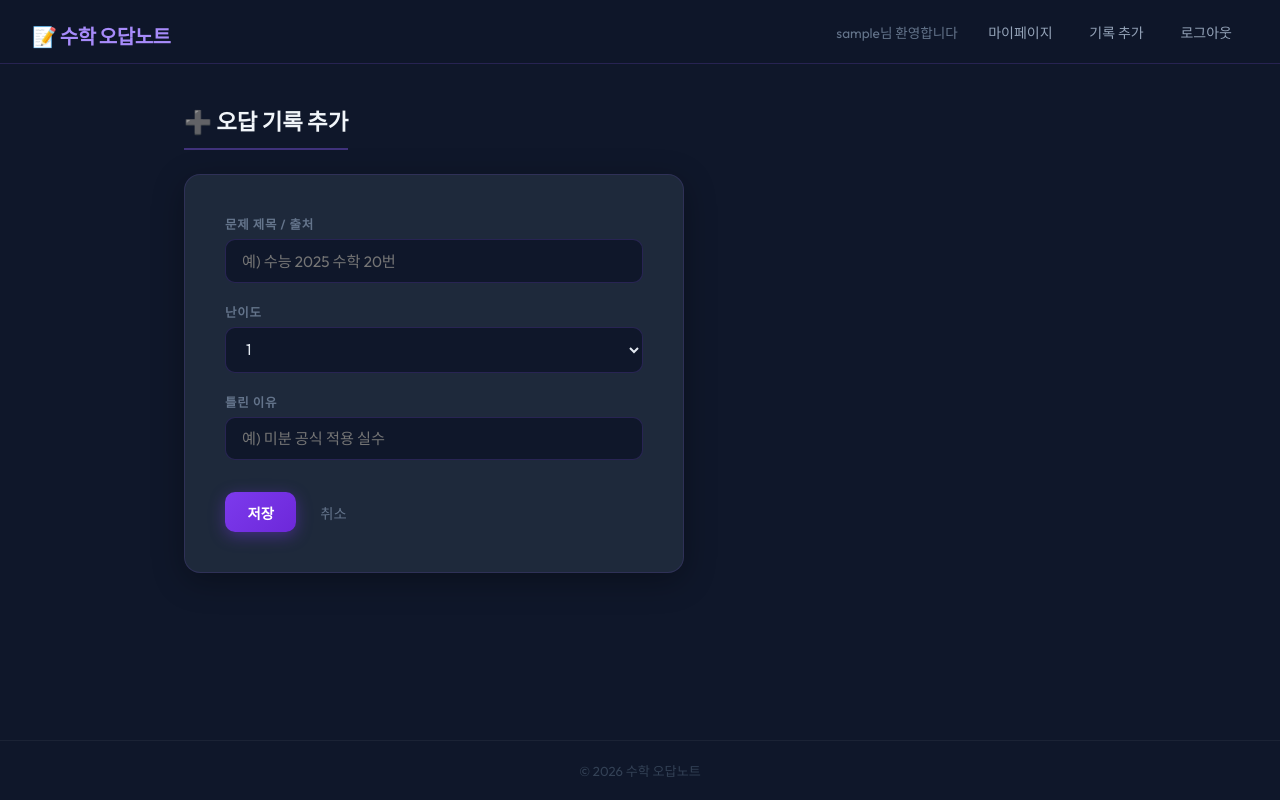
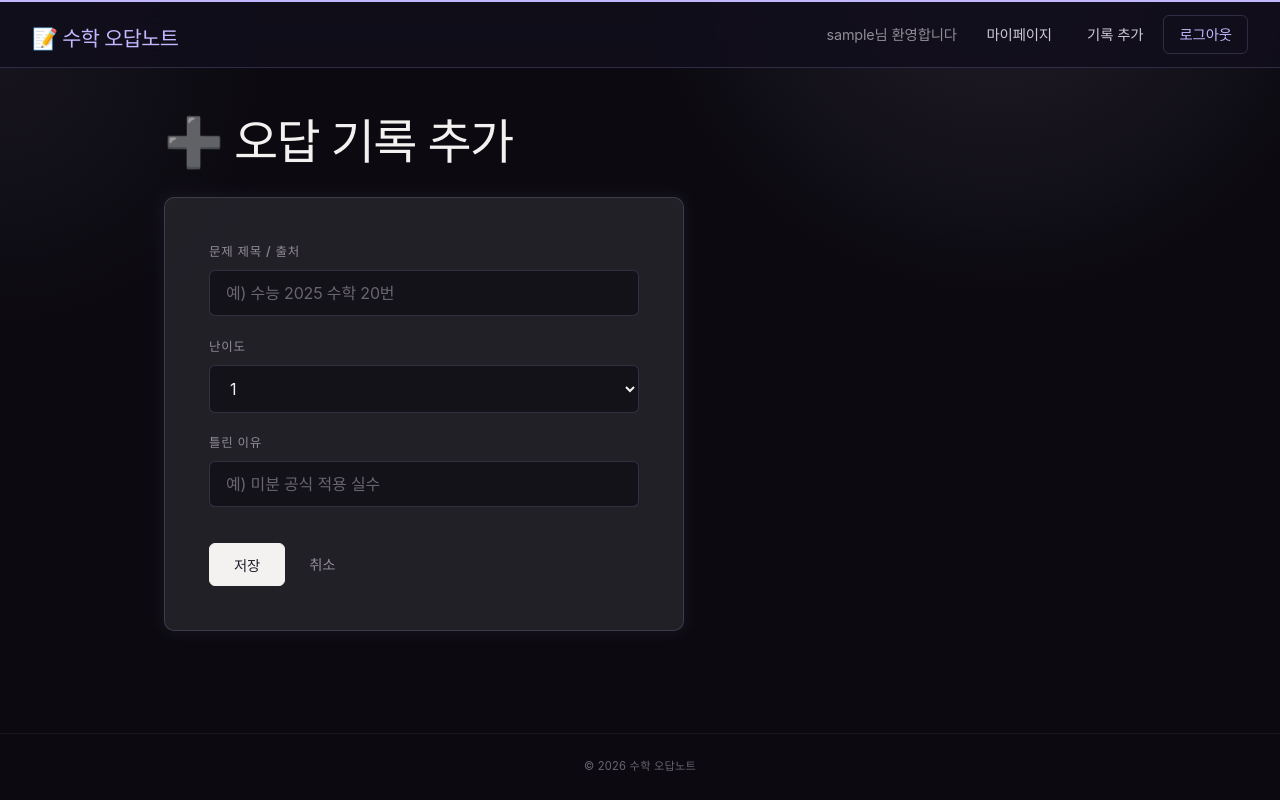
Before and after one commit to zmflm0110/myapp3, a Flask app: page /add in a window 1280 px wide. Run offline with Flask 3, Linux system fonts and the light colour scheme; the visitor is signed in with stand-in values (Sample User, id 1).

Commit message:
update static/css/style.css

```diff
--- a/static/css/style.css
+++ b/static/css/style.css
@@ -1,3 +1,35 @@
+:root {
+  --bg:        #0c0a10;
+  --surface:   rgba(39, 38, 45, 0.8);
+  --surface-2: #1f1c26;
+  --accent:      #c2b8ff;
+  --accent-soft: rgba(194, 184, 255, 0.2);
+  --accent-line: rgba(194, 184, 255, 0.18);
+  --cream:       #f4f2f0;
+  --muted:       #928c97;
+  --muted-2:     #6a6470;
+  --danger:      #ff6b6b;
+  --on-accent:   #221d2a;
+
+  --fs-display: clamp(2.6rem, 6vw, 4.25rem);
+  --fs-h1:      clamp(2rem, 4vw, 3rem);
+  --fs-h2:      1.6rem;
+  --fs-h3:      1.3rem;
+  --fs-lead:    1.18rem;
+  --fs-body:    1rem;
+  --fs-sm:      0.9rem;
+  --fs-cap:     0.78rem;
+  --fs-tiny:    0.7rem;
+
+  --w-thin:  200;
+  --w-light: 300;
+  --w-reg:   400;
+  --w-med:   500;
+
+  --radius:    10px;
+  --radius-sm: 6px;
+}
+
 * {
   box-sizing: border-box;
   margin: 0;
@@ -5,22 +37,39 @@
 }
 
 body {
-  font-family: 'Outfit', 'Noto Sans KR', sans-serif;
-  background: #0f172a;
-  color: #e2e8f0;
+  font-family: 'Inter', 'Outfit', 'Noto Sans KR', sans-serif;
+  background: var(--bg);
+  color: var(--cream);
   min-height: 100vh;
   display: flex;
   flex-direction: column;
+  font-size: var(--fs-body);
+  line-height: 1.6;
+  letter-spacing: -0.01em;
+  -webkit-font-smoothing: antialiased;
 }
+
+body::before {
+  content: "";
+  position: fixed;
+  inset: 0;
+  background:
+    radial-gradient(620px circle at 78% -8%, rgba(194, 184, 255, 0.12), transparent 60%),
+    radial-gradient(520px circle at 0% 8%,  rgba(194, 184, 255, 0.06), transparent 55%);
+  pointer-events: none;
+  z-index: 0;
+}
+body > * { position: relative; z-index: 1; }
 
 /* ── Header ── */
 header {
-  background: rgba(15, 23, 42, 0.85);
-  backdrop-filter: blur(12px);
-  -webkit-backdrop-filter: blur(12px);
-  border-bottom: 1px solid rgba(139, 92, 246, 0.2);
+  background: rgba(18, 14, 28, 0.88);
+  backdrop-filter: blur(14px);
+  -webkit-backdrop-filter: blur(14px);
+  border-top: 2px solid var(--accent);
+  border-bottom: 1px solid var(--accent-line);
   padding: 0 2rem;
-  height: 64px;
+  height: 68px;
   display: flex;
   justify-content: space-between;
   align-items: center;
@@ -30,15 +79,14 @@ header {
 }
 
 header h1 a {
-  color: #a78bfa;
+  color: var(--accent);
   text-decoration: none;
-  font-size: 1.25rem;
-  font-weight: 700;
-  letter-spacing: -0.5px;
+  font-size: var(--fs-h3);
+  font-weight: var(--w-med);
+  letter-spacing: -0.03em;
   transition: color 0.2s;
 }
-
-header h1 a:hover { color: #c4b5fd; }
+header h1 a:hover { color: #dbd6ff; }
 
 nav {
   display: flex;
@@ -47,154 +95,210 @@ nav {
 }
 
 nav span {
-  color: #64748b;
-  font-size: 0.85rem;
+  color: var(--muted);
+  font-size: var(--fs-sm);
   margin-right: 0.6rem;
 }
 
 nav a {
-  color: #94a3b8;
+  color: #cfc9d6;
   text-decoration: none;
-  font-size: 0.875rem;
-  font-weight: 500;
-  padding: 0.4rem 1rem;
-  border-radius: 8px;
+  font-size: var(--fs-sm);
+  font-weight: var(--w-reg);
+  padding: 0.42rem 0.95rem;
+  border-radius: var(--radius-sm);
   transition: all 0.2s;
 }
+nav a:hover {
+  background: var(--accent-soft);
+  color: var(--accent);
+}
 
-nav a:hover {
-  background: rgba(139, 92, 246, 0.15);
-  color: #a78bfa;
+nav a[href="/logout"] {
+  border: 1px solid var(--accent-line);
+  color: var(--accent);
+}
+nav a[href="/logout"]:hover {
+  border-color: var(--accent);
+  background: var(--accent-soft);
 }
 
 /* ── Main ── */
 main {
-  max-width: 960px;
+  max-width: 1000px;
   width: 100%;
-  margin: 2.5rem auto;
+  margin: 3rem auto;
   padding: 0 1.5rem;
   flex: 1;
   opacity: 0;
   transform: translateY(16px);
-  animation: fadeUp 0.5s ease forwards 0.1s;
+  animation: fadeUp 0.55s ease forwards 0.08s;
 }
 
 @keyframes fadeUp {
   to { opacity: 1; transform: translateY(0); }
 }
 
+/* ── Headings ── */
 h2 {
-  font-size: 1.4rem;
-  font-weight: 700;
-  color: #f1f5f9;
-  margin-bottom: 1.5rem;
-  padding-bottom: 0.75rem;
-  border-bottom: 2px solid rgba(139, 92, 246, 0.4);
-  display: inline-block;
+  font-size: var(--fs-h1);
+  font-weight: var(--w-thin);
+  color: var(--cream);
+  letter-spacing: -0.035em;
+  margin-bottom: 1.75rem;
+  line-height: 1.1;
 }
 
-/* ── Table ── */
-.table-wrap {
-  background: #1e293b;
-  border-radius: 16px;
-  border: 1px solid rgba(139, 92, 246, 0.15);
-  overflow: hidden;
-  box-shadow: 0 8px 32px rgba(0, 0, 0, 0.3);
+/* ── Hero section ── */
+.hero {
+  padding: 5rem 0 3.5rem;
 }
 
-table {
-  width: 100%;
-  border-collapse: collapse;
+.hero-title {
+  font-size: var(--fs-display);
+  font-weight: var(--w-thin);
+  line-height: 1.05;
+  letter-spacing: -0.04em;
+  margin-bottom: 1.5rem;
 }
 
-thead tr {
-  background: rgba(139, 92, 246, 0.12);
-  border-bottom: 1px solid rgba(139, 92, 246, 0.2);
+.hero-title .accent { color: var(--accent); }
+.hero-title .cream  { color: var(--cream); }
+
+.hero-sub {
+  font-size: var(--fs-lead);
+  color: var(--muted);
+  max-width: 520px;
+  margin-bottom: 2.5rem;
+  line-height: 1.65;
 }
 
-th {
-  color: #a78bfa;
-  padding: 1rem 1.25rem;
-  text-align: left;
-  font-size: 0.75rem;
-  font-weight: 600;
-  letter-spacing: 1px;
-  text-transform: uppercase;
+.hero-sub .key {
+  color: var(--cream);
+  font-weight: var(--w-med);
 }
 
-td {
-  padding: 1rem 1.25rem;
-  border-bottom: 1px solid rgba(255, 255, 255, 0.05);
-  font-size: 0.95rem;
-  vertical-align: middle;
-  color: #cbd5e1;
-  transition: background 0.15s;
+.hero-cta {
+  display: flex;
+  align-items: center;
+  gap: 1.25rem;
+  flex-wrap: wrap;
 }
 
-tbody tr {
-  opacity: 0;
-  animation: rowIn 0.4s ease forwards;
+
+.dashboard-head {
+  display: flex;
+  align-items: baseline;
+  gap: 1rem;
+  margin-bottom: 1.5rem;
 }
 
-tbody tr:nth-child(1) { animation-delay: 0.05s; }
-tbody tr:nth-child(2) { animation-delay: 0.10s; }
-tbody tr:nth-child(3) { animation-delay: 0.15s; }
-tbody tr:nth-child(4) { animation-delay: 0.20s; }
-tbody tr:nth-child(5) { animation-delay: 0.25s; }
-tbody tr:nth-child(n+6) { animation-delay: 0.30s; }
+.dashboard-head h2 { margin-bottom: 0; }
 
-@keyframes rowIn {
-  from { opacity: 0; transform: translateX(-8px); }
-  to   { opacity: 1; transform: translateX(0); }
+/* ── Record cards ── */
+.record-grid {
+  display: grid;
+  grid-template-columns: repeat(auto-fill, minmax(300px, 1fr));
+  gap: 1rem;
 }
 
-tbody tr:last-child td { border-bottom: none; }
-
-tbody tr:hover td { background: rgba(139, 92, 246, 0.07); }
-
-td:first-child {
-  font-weight: 600;
-  color: #a78bfa;
+.record-card {
+  background: var(--surface);
+  border-radius: var(--radius);
+  border: 1px solid var(--accent-line);
+  padding: 1.5rem;
+  box-shadow: 0 0 16px 4px rgba(194, 184, 255, 0.05);
+  display: flex;
+  flex-direction: column;
+  gap: 0.65rem;
+  transition: border-color 0.2s, transform 0.2s;
 }
 
-td:last-child {
-  display: flex;
-  align-items: center;
-  gap: 0.5rem;
+.record-card:hover {
+  border-color: rgba(194, 184, 255, 0.45);
+  transform: translateY(-2px);
 }
 
-td form { margin: 0; }
+.record-header {
+  display: flex;
+  justify-content: space-between;
+  align-items: center;
+}
+
+.record-user {
+  font-size: var(--fs-cap);
+  font-weight: var(--w-med);
+  color: var(--accent);
+  text-transform: uppercase;
+  letter-spacing: 0.06em;
+}
+
+.record-diff {
+  font-size: var(--fs-cap);
+  color: var(--muted);
+  background: rgba(194, 184, 255, 0.08);
+  padding: 0.2rem 0.65rem;
+  border-radius: 99px;
+  border: 1px solid var(--accent-line);
+}
+
+.record-title {
+  font-size: var(--fs-body);
+  font-weight: var(--w-med);
+  color: var(--cream);
+  line-height: 1.4;
+}
+
+.record-reason {
+  font-size: var(--fs-sm);
+  color: var(--muted);
+  line-height: 1.55;
+  flex: 1;
+}
+
+.record-actions {
+  display: flex;
+  justify-content: flex-end;
+  margin-top: 0.25rem;
+}
+
 
 /* ── Empty state ── */
 .empty {
   text-align: center;
-  padding: 4rem 1rem;
-  background: #1e293b;
-  border-radius: 16px;
-  border: 1px solid rgba(139, 92, 246, 0.15);
-  color: #64748b;
-  box-shadow: 0 8px 32px rgba(0, 0, 0, 0.3);
+  padding: 4.5rem 1rem;
+  background: var(--surface);
+  border-radius: var(--radius);
+  border: 1px solid var(--accent-line);
+  color: var(--muted);
+  box-shadow: 0 0 16px 4px rgba(194, 184, 255, 0.05);
 }
 
-.empty p { font-size: 1.05rem; margin-bottom: 1.5rem; }
+.empty p {
+  font-size: var(--fs-lead);
+  margin-bottom: 1.75rem;
+  font-weight: var(--w-light);
+}
 
 /* ── Form card ── */
 .form-card {
-  background: #1e293b;
-  border-radius: 16px;
-  border: 1px solid rgba(139, 92, 246, 0.15);
-  box-shadow: 0 8px 32px rgba(0, 0, 0, 0.3);
-  padding: 2.5rem;
-  max-width: 500px;
+  background: var(--surface);
+  border-radius: var(--radius);
+  border: 1px solid var(--accent-line);
+  box-shadow: 0 0 16px 4px rgba(194, 184, 255, 0.05);
+  padding: 2.75rem;
+  max-width: 520px;
 }
+
+.form-card h2 { font-size: var(--fs-h2); }
 
 form label {
   display: block;
-  margin-bottom: 1.25rem;
-  font-size: 0.78rem;
-  font-weight: 600;
-  color: #64748b;
-  letter-spacing: 0.8px;
+  margin-bottom: 1.3rem;
+  font-size: var(--fs-cap);
+  font-weight: var(--w-med);
+  color: var(--muted);
+  letter-spacing: 0.06em;
   text-transform: uppercase;
 }
 
@@ -203,110 +307,132 @@ form input[type="password"],
 form select {
   display: block;
   width: 100%;
-  padding: 0.7rem 1rem;
-  margin-top: 0.4rem;
-  border: 1.5px solid rgba(139, 92, 246, 0.2);
-  border-radius: 10px;
-  font-size: 0.95rem;
+  padding: 0.75rem 1rem;
+  margin-top: 0.5rem;
+  border: 1px solid var(--accent-line);
+  border-radius: var(--radius-sm);
+  font-size: var(--fs-body);
   font-family: inherit;
-  color: #e2e8f0;
-  background: #0f172a;
+  font-weight: var(--w-reg);
+  letter-spacing: -0.01em;
+  color: var(--cream);
+  background: rgba(12, 10, 16, 0.6);
   outline: none;
   transition: border-color 0.2s, box-shadow 0.2s;
 }
 
+form input::placeholder { color: var(--muted-2); }
+
 form input:focus,
 form select:focus {
-  border-color: #8b5cf6;
-  box-shadow: 0 0 0 4px rgba(139, 92, 246, 0.12);
+  border-color: var(--accent);
+  box-shadow: 0 0 0 4px var(--accent-soft);
 }
 
-form select option { background: #1e293b; }
+form select option { background: var(--surface-2); }
 
 .form-actions {
   display: flex;
   align-items: center;
   gap: 1rem;
-  margin-top: 2rem;
+  margin-top: 2.25rem;
 }
 
 /* ── Buttons ── */
 .btn {
   display: inline-block;
-  padding: 0.6rem 1.4rem;
-  border-radius: 10px;
-  font-size: 0.9rem;
-  font-weight: 600;
+  padding: 0.62rem 1.5rem;
+  border-radius: var(--radius-sm);
+  font-size: var(--fs-sm);
+  font-weight: var(--w-med);
   font-family: inherit;
+  letter-spacing: -0.01em;
   cursor: pointer;
-  border: none;
+  border: 1px solid transparent;
   text-decoration: none;
   text-align: center;
-  position: relative;
-  overflow: hidden;
-  transition: all 0.2s;
+  transition: all 0.18s;
 }
 
 .btn-primary {
-  background: linear-gradient(135deg, #7c3aed, #6d28d9);
-  color: #fff;
-  box-shadow: 0 4px 16px rgba(124, 58, 237, 0.4);
+  background: var(--cream);
+  color: var(--on-accent);
+  border-color: var(--cream);
+}
+.btn-primary:hover {
+  transform: translateY(-1px);
+  box-shadow: 0 6px 20px rgba(244, 242, 240, 0.18);
+  color: var(--on-accent);
+}
+.btn-primary:active { transform: translateY(0); }
+
+.btn-edit {
+  background: transparent;
+  color: var(--accent);
+  border-color: var(--accent-line);
+}
+.btn-edit:hover {
+  border-color: var(--accent);
+  background: var(--accent-soft);
+  color: var(--accent);
 }
 
-.btn-primary:hover {
-  transform: translateY(-2px);
-  box-shadow: 0 8px 24px rgba(124, 58, 237, 0.5);
+.btn-danger {
+  background: rgba(255, 107, 107, 0.08);
+  color: var(--danger);
+  border: 1px solid rgba(255, 107, 107, 0.25);
 }
-
-.btn-primary:active { transform: translateY(0); }
-
-.btn-danger {
-  background: rgba(239, 68, 68, 0.1);
-  color: #f87171;
-  border: 1px solid rgba(239, 68, 68, 0.25);
-  padding: 0.35rem 0.8rem;
-  font-size: 0.82rem;
-}
-
 .btn-danger:hover {
-  background: #ef4444;
+  background: var(--danger);
   color: #fff;
-  border-color: #ef4444;
+  border-color: var(--danger);
 }
 
 .btn-cancel {
-  color: #64748b;
-  font-size: 0.9rem;
+  color: var(--muted);
+  font-size: var(--fs-sm);
   text-decoration: none;
   padding: 0.5rem;
   transition: color 0.2s;
 }
-
-.btn-cancel:hover { color: #94a3b8; }
+.btn-cancel:hover { color: var(--cream); }
 
 button {
-  background: linear-gradient(135deg, #7c3aed, #6d28d9);
+  background: var(--cream);
+  color: var(--on-accent);
+  border: 1px solid var(--cream);
+  padding: 0.62rem 1.5rem;
+  border-radius: var(--radius-sm);
+  cursor: pointer;
+  font-size: var(--fs-sm);
+  font-weight: var(--w-med);
+  font-family: inherit;
+  letter-spacing: -0.01em;
+  transition: all 0.18s;
+}
+button:hover {
+  transform: translateY(-1px);
+  box-shadow: 0 6px 20px rgba(244, 242, 240, 0.18);
+}
+button:active { transform: translateY(0); }
+
+button.btn-danger {
+  background: rgba(255, 107, 107, 0.08);
+  color: var(--danger);
+  border: 1px solid rgba(255, 107, 107, 0.25);
+  padding: 0.38rem 0.8rem;
+  font-size: var(--fs-cap);
+  box-shadow: none;
+}
+button.btn-danger:hover {
+  background: var(--danger);
   color: #fff;
-  border: none;
-  padding: 0.6rem 1.4rem;
-  border-radius: 10px;
-  cursor: pointer;
-  font-size: 0.9rem;
-  font-weight: 600;
-  font-family: inherit;
-  box-shadow: 0 4px 16px rgba(124, 58, 237, 0.4);
-  position: relative;
-  overflow: hidden;
-  transition: all 0.2s;
+  border-color: var(--danger);
+  transform: none;
+  box-shadow: none;
 }
 
-button:hover {
-  transform: translateY(-2px);
-  box-shadow: 0 8px 24px rgba(124, 58, 237, 0.5);
-}
-
-button:active { transform: translateY(0); }
-
+.form-card--full { max-width: 100%; }
 
 /* ── Login ── */
 .login-wrap {
@@ -317,48 +443,59 @@ button:active { transform: translateY(0); }
 }
 
 .login-card {
-  background: #1e293b;
-  border-radius: 20px;
-  border: 1px solid rgba(139, 92, 246, 0.2);
+  background: var(--surface);
+  border-radius: 14px;
+  border: 1px solid var(--accent-soft);
   box-shadow: 0 24px 64px rgba(0, 0, 0, 0.5);
   padding: 3rem 2.5rem;
   width: 100%;
-  max-width: 400px;
-  border-top: 3px solid #7c3aed;
+  max-width: 410px;
+  border-top: 2px solid var(--accent);
 }
 
 .login-card h2 {
   text-align: center;
   margin-bottom: 2rem;
-  font-size: 1.5rem;
-  border: none;
-  display: block;
-  padding: 0;
-  color: #f1f5f9;
+  font-size: var(--fs-h2);
+  font-weight: var(--w-thin);
+  color: var(--cream);
 }
 
 /* ── Error ── */
 .error {
-  background: rgba(239, 68, 68, 0.08);
-  color: #fca5a5;
-  border: 1px solid rgba(239, 68, 68, 0.2);
-  border-left: 3px solid #ef4444;
-  border-radius: 8px;
+  background: rgba(255, 107, 107, 0.08);
+  color: #ffb4b4;
+  border: 1px solid rgba(255, 107, 107, 0.2);
+  border-left: 3px solid var(--danger);
+  border-radius: var(--radius-sm);
   padding: 0.75rem 1rem;
-  font-size: 0.9rem;
+  font-size: var(--fs-sm);
   margin-bottom: 1.25rem;
 }
 
 /* ── Links ── */
-a { color: #a78bfa; }
+a { color: var(--accent); }
 
 /* ── Footer ── */
 footer {
   text-align: center;
-  padding: 1.25rem;
-  color: #334155;
-  font-size: 0.82rem;
+  padding: 1.5rem;
+  color: var(--muted-2);
+  font-size: var(--fs-tiny);
+  letter-spacing: 0.02em;
   border-top: 1px solid rgba(255, 255, 255, 0.05);
-  background: #0f172a;
+  background: var(--bg);
   margin-top: auto;
 }
+
+/* ── Responsive ── */
+@media (max-width: 640px) {
+  header { padding: 0 1rem; }
+  nav a { padding: 0.4rem 0.6rem; }
+  .form-card { padding: 1.75rem; }
+  .hero { padding: 3rem 0 2rem; }
+}
+
+@media (prefers-reduced-motion: reduce) {
+  main { animation: none; opacity: 1; transform: none; }
+}
```
